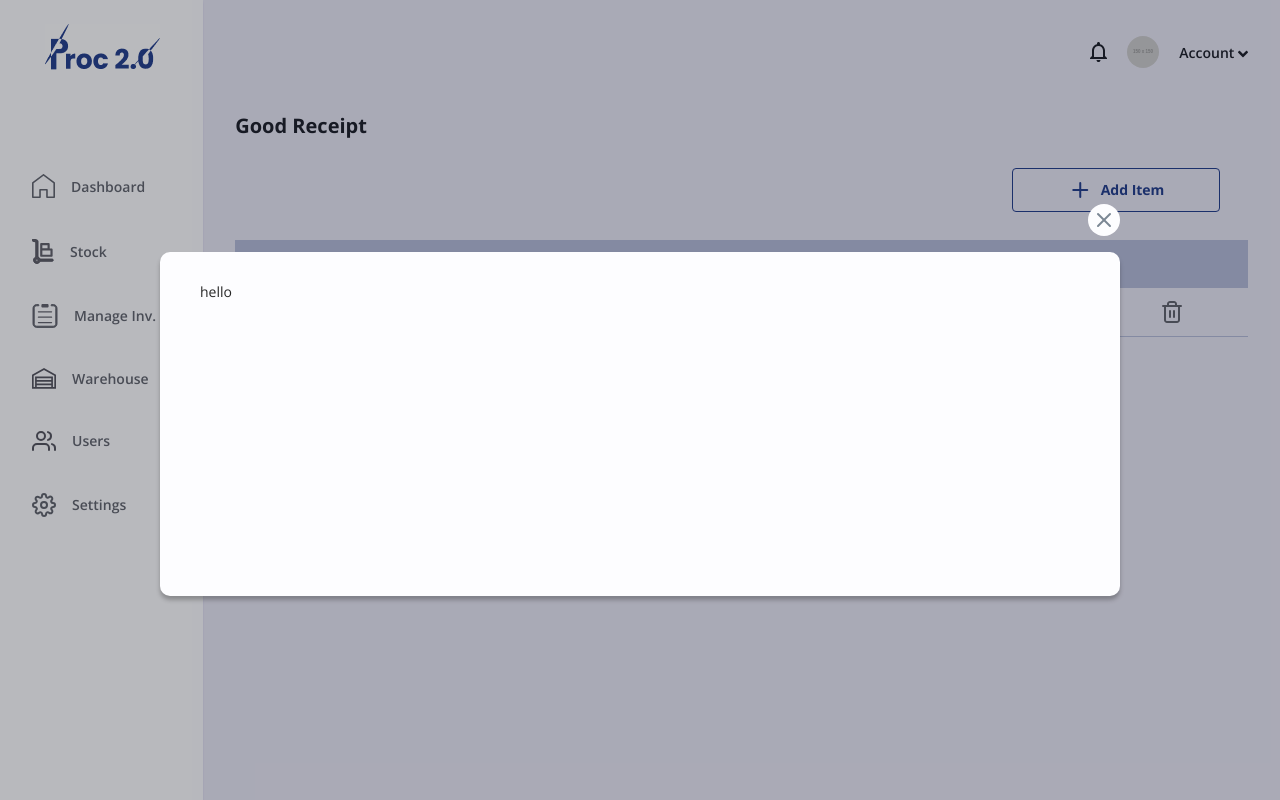
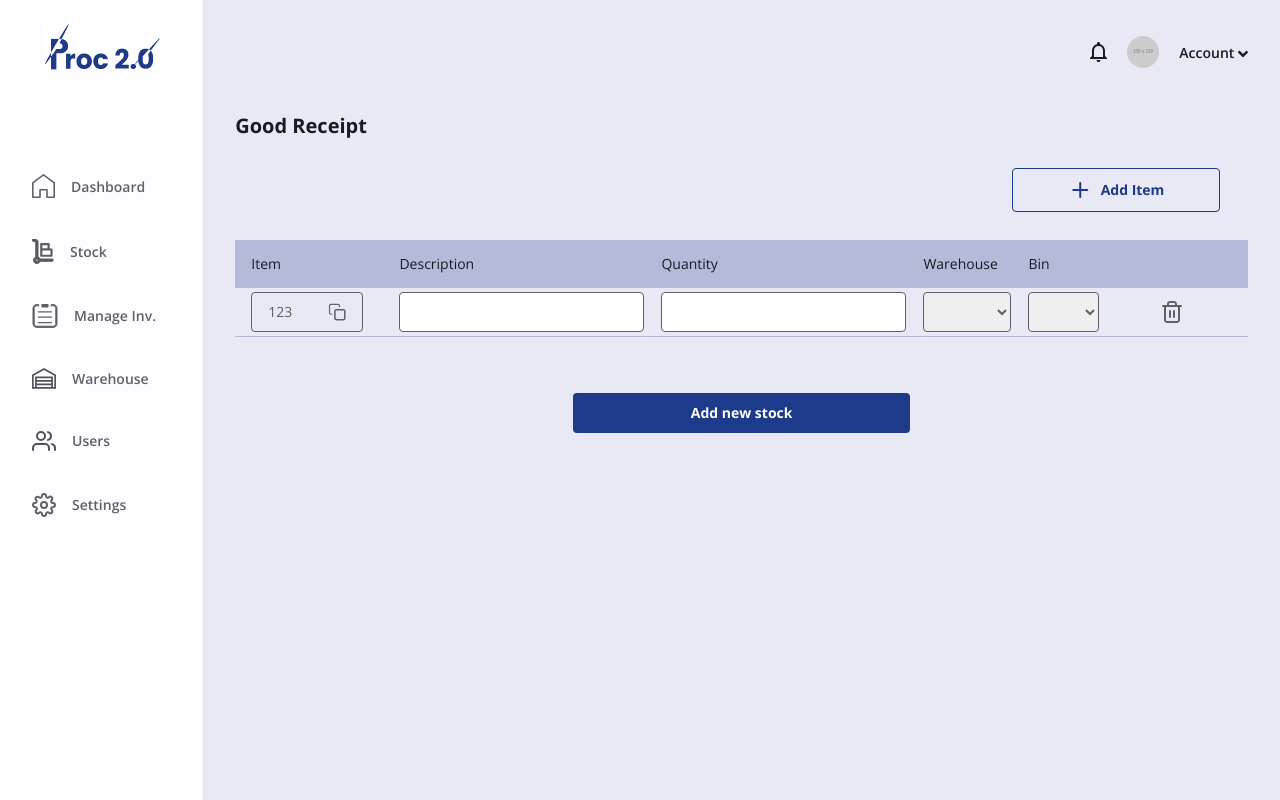
Before and after one commit to Mr-Malomz/invent, a Vue app: page /auth/goodreceipt in a window 1280 px wide. Built offline with nearby package versions, Linux system fonts and the light colour scheme.

Commit message:
modal popup edit

```diff
--- a/src/components/Modal.vue
+++ b/src/components/Modal.vue
@@ -36,7 +36,6 @@ export default defineComponent({
   props: {
     isModal: Boolean,
     handleModalClose: Function,
-    handleModalOpen: Function,
   },
 
   methods: {
--- a/src/views/auth/GoodReceipt.vue
+++ b/src/views/auth/GoodReceipt.vue
@@ -85,13 +85,7 @@
       </div>
     </form>
   </layout>
-  <modal
-    :isModal="isModal"
-    :handleModalClose="handleModalClose"
-    :handleModalOpen="handleModalOpen"
-  >
-    hello
-  </modal>
+  <modal :isModal="isModal" :handleModalClose="handleModalClose"> hello </modal>
 </template>
 
 <script lang='ts'>
@@ -129,7 +123,7 @@ export default defineComponent({
         bin: "",
       },
     ],
-    isModal: true,
+    isModal: false,
   }),
 
   methods: {
```
